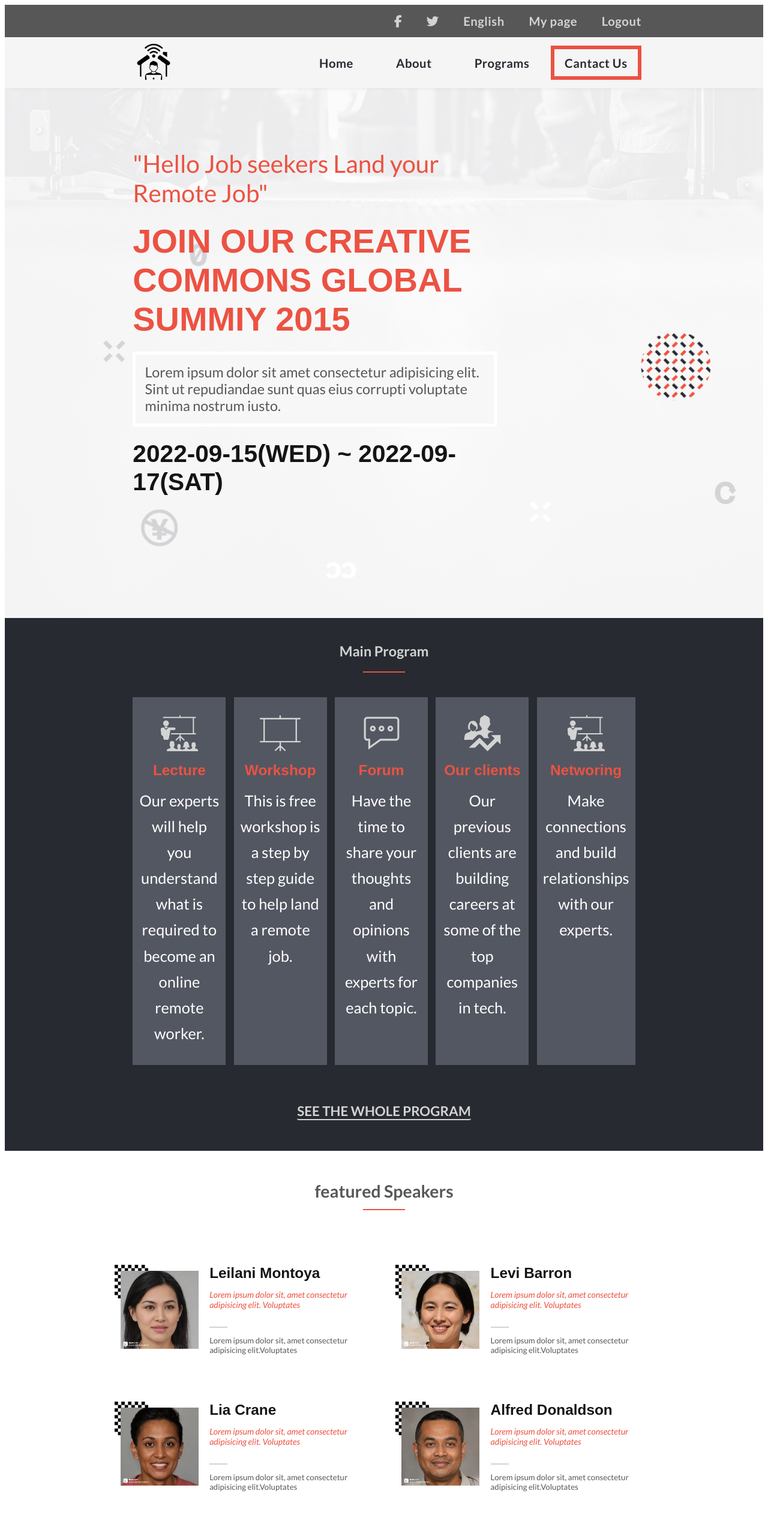
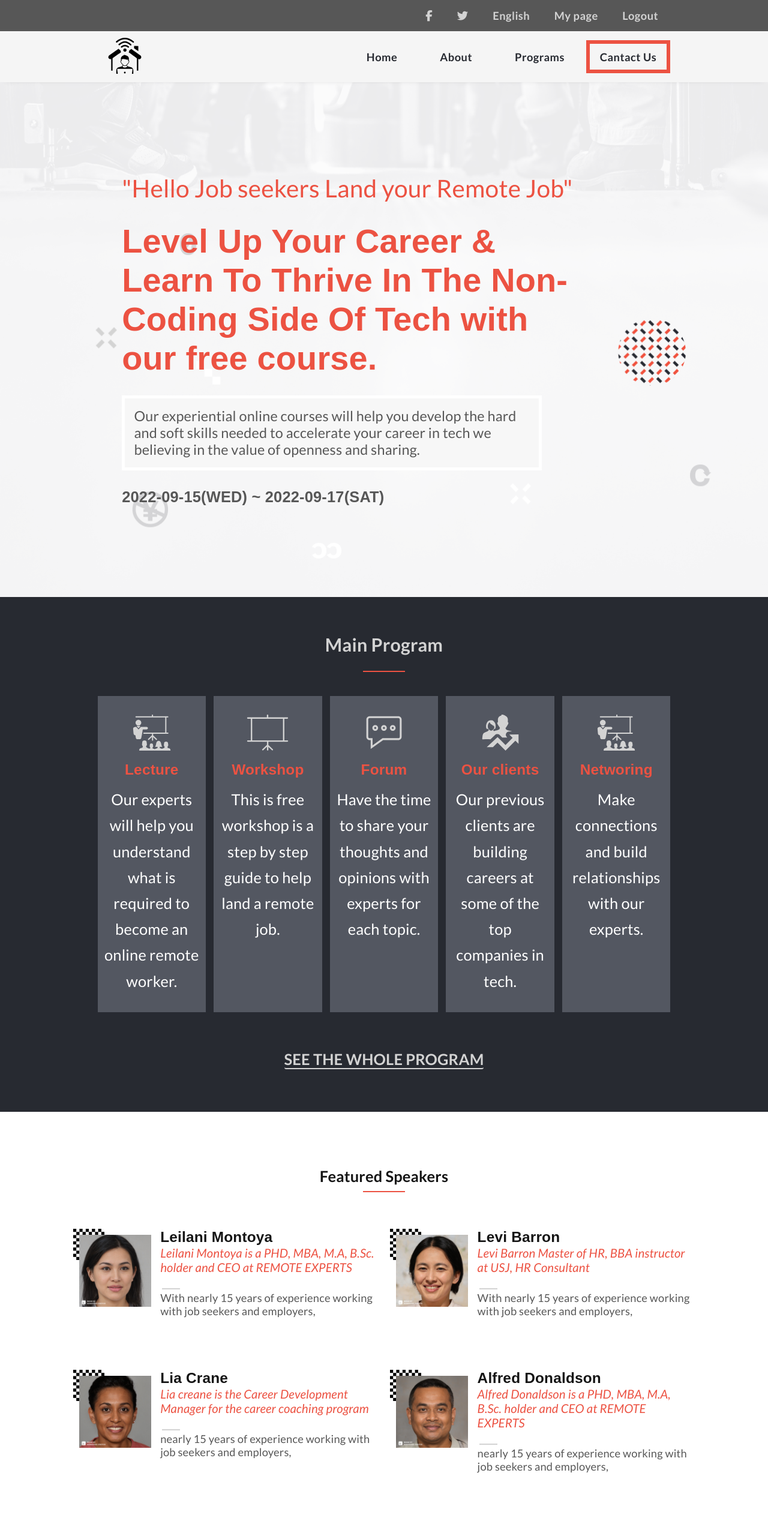
Before and after one commit to MohammedElseddik/capstone-project01, a website: page index.html in a window 1280 px wide. Shown: the top 2540 px of the page at 60% size. Drawn offline with Linux system fonts and the light colour scheme; a web font is replaced by a local one.

Commit message:
Fix linter issues

```diff
--- a/css/home.css
+++ b/css/home.css
@@ -9,13 +9,13 @@
   width: 100%;
   display: flex;
   flex-direction: column;
-  gap: 2.2rem;
+  gap: 3rem;
   justify-content: center;
 }
 
 .hero__title {
   color: var(--color-secondary);
-  font-size: 2.5rem;
+  font-size: 2.7rem;
   font-weight: 400;
 }
 
@@ -29,14 +29,15 @@
   border: 5px solid #fff;
   color: var(--color-body-text);
   background-color: rgba(247, 247, 247, 1);
-  font-size: 1.6rem;
   margin: 0;
+  width: 100%;
   padding: 1.5rem;
 }
 
 .hero__date {
-  color: var(--color-heading);
+  color: var(--color-body-text);
   font-family: var(--font-familly-cocogoose);
+  font-size: 2.5rem;
   font-weight: 700;
   margin: 0;
 }
@@ -44,11 +45,12 @@
 @media screen and (min-width: 768px) {
   .hero-block {
     background-size: cover;
-    padding: 10rem 45rem 20rem 21rem;
+    padding: 15rem 0 15rem 20rem;
   }
 
   .hero__heading {
     font-size: 5.5rem;
+    width: 70%;
   }
 
   .hero__title {
@@ -57,7 +59,7 @@
 
   .hero__description {
     min-width: 606.438px;
-    width: 55%;
+    width: 65%;
     font-size: 2.3rem;
   }
 }
@@ -85,8 +87,8 @@
   font-size: 2.3rem;
   font-family: 'Lato', sans-serif;
   color: var(--color-accent);
-  padding-bottom: 1rem;
-  margin-bottom: 1rem;
+  padding-bottom: 5px;
+  margin-bottom: 2rem;
 }
 
 .red-line {
@@ -109,13 +111,17 @@
 @media screen and (min-width: 768px) {
   .main-program {
     gap: 4rem;
-    padding: 4rem 21rem;
+    padding: 6rem 16rem;
   }
 
   .cards-container {
     display: flex;
     flex-direction: row;
     gap: 1.3rem;
+  }
+
+  .main-program__title {
+    font-size: 3rem;
   }
 
   .sub-progran__description {
@@ -129,7 +135,7 @@
 
 .featured-section {
   width: 100%;
-  padding: 5rem 2rem;
+  padding: 9rem 2rem;
 }
 
 .featured-section__body {
@@ -140,45 +146,45 @@
   display: flex;
   flex-direction: column;
   align-items: center;
-  gap: 1.2rem;
+  gap: 1rem;
 }
 
 .featured-section__title {
   font-family: 'Lato', sans-serif;
-  color: var(--color-body-text);
-  font-size: 2.8rem;
+  color: var(--color-heading);
+  font-size: 2.5rem;
 }
 
 .speaker-container {
   display: flex;
-  gap: 1em;
-  padding: 2rem 1rem;
+  gap: 1.5rem;
+  padding: 2rem 0;
   width: 100%;
 }
 
 .speaker-container__img {
+  align-items: flex-end;
+  background-image: url(../img/checkerboard-squares-black-white.jpg);
+  background-repeat: no-repeat;
+  background-size: 40%;
   display: flex;
   flex-direction: column;
+  height: 130px;
   justify-content: flex-end;
-  align-items: flex-end;
   padding: 0 0 0 2rem;
-  background-image: url(../img/checkerboard-squares-black-white.jpg);
-  background-size: 40%;
-  background-repeat: no-repeat;
-  width: 140px;
-  height: 140px;
+  width: 130px;
 }
 
 .speaker-container__img img {
-  width: 130px;
-  height: 130px;
+  width: 120px;
+  height: 120px;
 }
 
 .speaker {
   display: flex;
   flex-direction: column;
-  justify-content: space-evenly;
-  gap: 1.3rem;
+  justify-content: space-between;
+  align-items: flex-start;
 }
 
 .speaker__info {
@@ -189,6 +195,7 @@
 .gray-line {
   width: 30px;
   height: 2px;
+  margin: 3px;
   background-color: var(--color-accent);
 }
 
@@ -206,10 +213,20 @@
     grid-row-gap: 4%;
     justify-items: stretch;
     align-items: stretch;
-    padding: 7rem 15rem;
+    margin: 0 10rem;
   }
 
   .speaker-container__img {
     background-image: url(../img/checkerboard-squares-black-white.jpg);
   }
+
+  .speaker__info {
+    color: var(--color-secondary);
+    font-size: 2rem;
+  }
+
+  .speaker__description {
+    flex: 1;
+    font-size: 1.8rem;
+  }
 }
--- a/css/shared.css
+++ b/css/shared.css
@@ -24,6 +24,8 @@ body {
   font-family: "Lato", sans-serif;
   font-size: 2.2rem;
   scroll-behavior: smooth;
+  letter-spacing: 0.2px;
+  margin: 0;
 }
 
 h1,
@@ -81,7 +83,6 @@ a {
   align-items: center;
   color: var(--color-primary);
   display: flex;
-  font-size: 2rem;
   font-weight: 600;
   letter-spacing: 0.5px;
   list-style: none;
@@ -141,7 +142,7 @@ a {
   font-size: 2.5rem;
   font-weight: 500;
   margin: 1rem 0;
-  padding: 2.2rem 4rem;
+  padding: 2.2rem 2rem;
   text-align: center;
   white-space: nowrap;
 }
@@ -158,7 +159,7 @@ a {
 }
 
 .btn-block {
-  width: 90%;
+  width: 70%;
 }
 
 .btn-text {
@@ -166,10 +167,6 @@ a {
 }
 
 @media screen and (min-width: 768px) {
-  .btn {
-    font-size: 2rem;
-  }
-
   .btn-block {
     display: none;
   }
@@ -178,7 +175,6 @@ a {
     border-bottom: 2px solid var(--color-accent);
     color: var(--color-accent);
     display: inline;
-    font-size: 2.2rem;
     font-weight: 600;
     padding: 0;
   }
@@ -288,10 +284,9 @@ a {
 
   .header-nav__list {
     margin: 0;
-    padding: 1.5rem 18rem;
+    padding: 1.5rem 16rem;
     display: flex;
     justify-content: flex-end;
-    min-width: 983px;
   }
 
   .header-nav__item {
@@ -310,7 +305,7 @@ a {
   .nav {
     background-color: #f5f5f5;
     position: relative;
-    padding: 1rem 20rem;
+    padding: 1rem 16rem;
     box-shadow: 0 5px 10px -10px rgb(180, 179, 179);
   }
 
@@ -398,6 +393,7 @@ a {
   flex-direction: column;
   justify-content: center;
   padding: 4rem 2rem;
+  width: 100%;
 }
 
 .partner-section__header {
@@ -408,12 +404,6 @@ a {
   gap: 2rem;
 }
 
-.partner-section__title {
-  font-family: "Lato", sans-serif;
-  color: var(--color-accent);
-  font-size: 2.8rem;
-}
-
 .partner-section__body {
   align-items: center;
   display: flex;
@@ -421,11 +411,17 @@ a {
   justify-content: center;
 }
 
+.partner-section__title {
+  font-family: "Lato", sans-serif;
+  color: var(--color-accent);
+  font-size: 2.1rem;
+}
+
 .partner-section__list {
   align-items: center;
   display: flex;
   flex-wrap: wrap;
-  gap: 2rem;
+  gap: 1rem;
   justify-content: center;
   list-style: none;
   padding: 0;
@@ -433,7 +429,7 @@ a {
 }
 
 .partner-section__list-item {
-  font-size: 2.5rem;
+  font-size: 2rem;
   padding-right: 0.5rem;
 }
 
@@ -447,11 +443,12 @@ a {
   }
 
   .partner-section__title {
-    font-size: 3rem;
+    font-size: 2.8rem;
+    color: var(--color-body-text);
   }
 
   .partner-section__list-item {
-    font-size: 4rem;
+    font-size: 3.5rem;
     padding-right: 4rem;
   }
 }
--- a/index.html
+++ b/index.html
@@ -37,7 +37,7 @@
       <nav class="nav">
         <a href="index.html">
           <svg class="icon brand-icon">
-            <use xlink:href="../img/sprite.svg#remote-work"></use>
+            <use xlink:href="./img/sprite.svg#remote-work"></use>
           </svg>
         </a>
         <div class="nav__toggler">
@@ -57,11 +57,13 @@
     <section class="hero-block">
       <span class="hero__title">"Hello Job seekers Land your Remote Job"</span>
       <h1 class="hero__heading">
-        JOIN OUR CREATIVE COMMONS GLOBAL SUMMIY 2015
+        Level Up Your Career & Learn To Thrive In The Non-Coding Side Of Tech
+        with our free course.
       </h1>
       <p class="hero__description">
-        Lorem ipsum dolor sit amet consectetur adipisicing elit. Sint ut
-        repudiandae sunt quas eius corrupti voluptate minima nostrum iusto.
+        Our experiential online courses will help you develop the hard and soft
+        skills needed to accelerate your career in tech we believing in the
+        value of openness and sharing.
       </p>
       <h2 class="hero__date">2022-09-15(WED) ~ 2022-09-17(SAT)</h2>
     </section>
@@ -170,7 +172,7 @@
 
     <footer class="footer-section">
       <div class="footer-log">
-        <svg class="icon brand-icon">
+        <svg class="icon">
           <use xlink:href="./img/sprite.svg#remote-work"></use>
         </svg>
         <p>REMOTE EXPERTS</p>
--- a/main.js
+++ b/main.js
@@ -29,61 +29,61 @@ const projectObjects = [
   {
     name: 'Leilani Montoya',
     speakerInfo: [
-      'Lorem ipsum dolor sit, amet consectetur adipisicing elit. Voluptates',
+      'Leilani Montoya is a PHD, MBA, M.A, B.Sc. holder and CEO at REMOTE EXPERTS',
     ],
     image: ['./img/generated_photos_5f896fca5bec830008385831.jpg'],
     description: [
-      'Lorem ipsum dolor sit, amet consectetur adipisicing elit.Voluptates',
+      'With nearly 15 years of experience working with job seekers and employers,',
     ],
   },
   {
     name: 'Levi Barron',
     speakerInfo: [
-      'Lorem ipsum dolor sit, amet consectetur adipisicing elit. Voluptates',
+      'Levi Barron Master of HR, BBA instructor at USJ, HR Consultant',
     ],
     image: ['./img/generated_photos_5e6801c56d3b380006d3cf13.jpg'],
     description: [
-      'Lorem ipsum dolor sit, amet consectetur adipisicing elit.Voluptates',
+      'With nearly 15 years of experience working with job seekers and employers,',
     ],
   },
   {
     name: 'Lia Crane',
     speakerInfo: [
-      'Lorem ipsum dolor sit, amet consectetur adipisicing elit. Voluptates',
+      'Lia creane is the Career Development Manager for the career coaching program',
     ],
     image: ['./img/generated_photos_5e680e326d3b380006d6a253.jpg'],
     description: [
-      'Lorem ipsum dolor sit, amet consectetur adipisicing elit.Voluptates',
+      'nearly 15 years of experience working with job seekers and employers,',
     ],
   },
   {
     name: 'Alfred Donaldson',
     speakerInfo: [
-      'Lorem ipsum dolor sit, amet consectetur adipisicing elit. Voluptates',
+      'Alfred Donaldson is a PHD, MBA, M.A, B.Sc. holder and CEO at REMOTE EXPERTS',
     ],
     image: ['./img/generated_photos_5e6810cb6d3b380006d73d63.jpg'],
     description: [
-      'Lorem ipsum dolor sit, amet consectetur adipisicing elit.Voluptates',
+      'nearly 15 years of experience working with job seekers and employers,',
     ],
   },
   {
     name: 'Javion Hobbs',
     speakerInfo: [
-      'Lorem ipsum dolor sit, amet consectetur adipisicing elit. Voluptates',
+      'Javion Hobbs is the Career Development Manager at REMOTE EXPERTS',
     ],
     image: ['./img/generated_photos_5e68588e6d3b380006e72197.jpg'],
     description: [
-      'Lorem ipsum dolor sit, amet consectetur adipisicing elit.Voluptates',
+      'nearly 15 years of experience working with job seekers and employers,',
     ],
   },
   {
     name: 'Kelvin Calderon',
     speakerInfo: [
-      'Lorem ipsum dolor sit, amet consectetur adipisicing elit. Voluptates',
+      'Kelvin Calderon is the Career Development Manager at REMOTE EXPERTS',
     ],
     image: ['./img/generated_photos_5f1804011f67b0000678ae42.jpg'],
     description: [
-      'Lorem ipsum dolor sit, amet consectetur adipisicing elit.Voluptates',
+      'nearly 15 years of experience working with job seekers and employers,',
     ],
   },
 ];
@@ -101,19 +101,13 @@ function createFeaturedSection() {
   );
   featuredSection.appendChild(featuredSectionHeader);
   featuredSection.appendChild(featuredSectionBoy);
-}
 
-createFeaturedSection();
-
-const featuredElements = [...document.querySelectorAll('.featured-element')];
-
-function createFeatureElements() {
-  featuredElements[0].innerHTML = `<div class="featured-section__header">
-  <h2 class="featured-section__title">featured Speakers</h2>
+  featuredSectionHeader.innerHTML = `<div class="featured-section__header">
+  <h2 class="featured-section__title">Featured Speakers</h2>
   <div class="red-line"></div>
   </div>`;
   for (let i = 0; i < projectObjects.length; i += 1) {
-    featuredElements[1].innerHTML += `<div class="speaker-container">
+    featuredSectionBoy.innerHTML += `<div class="speaker-container">
         <div class="speaker-container__img">
           <img
             src="${projectObjects[i].image[0]}"
@@ -130,6 +124,8 @@ function createFeatureElements() {
         </div>
       </div>`;
   }
-  featuredSection.appendChild(featuredElements);
+  featuredSection.appendChild(featuredSectionHeader);
+  featuredSection.appendChild(featuredSectionBoy);
 }
-createFeatureElements();
+
+createFeaturedSection();
```
Also changed, not shown: About-Page/about.html (+14 -11 lines), css/about.css (+19 -2 lines), package.json (+6 -17 lines), README.md.
